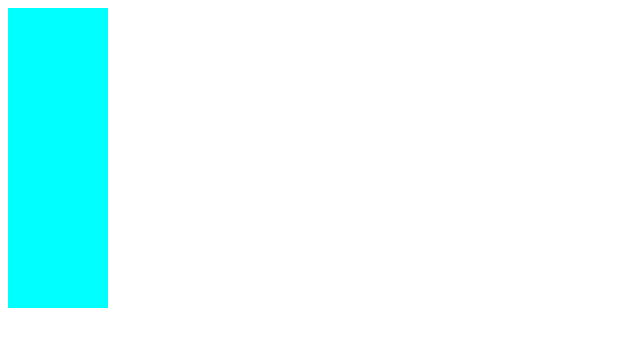
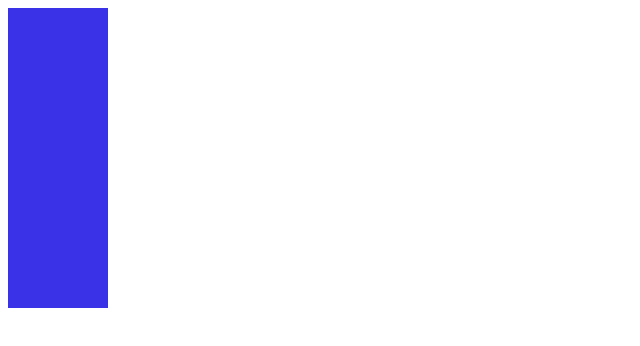
Before and after one commit to MarnieBenalia/Portfolio, a plain HTML site: page index.html in a window 1280 px wide. Shown: the whole page, without its empty margins (0-640 px from the left). Drawn offline with Linux system fonts and the light colour scheme.

Commit message:
workdayone

```diff
--- a/styles/partials/_base.scss
+++ b/styles/partials/_base.scss
@@ -1,5 +1,8 @@
+@use "helper" as h;
+//EXEMPLE: color: h.$red;
+
 .background {
     width:100px;
     height:100px;
-    background-color: aqua;
+    background-color: h.$bleu;
 }
--- /dev/null
+++ b/styles/partials/_helper.scss
@@ -0,0 +1,4 @@
+@forward "colors";
+@forward "fonts";
+@forward "variables";
+@forward "mixins";
```
Also changed, not shown: styles/styles.css, 1 other file.
